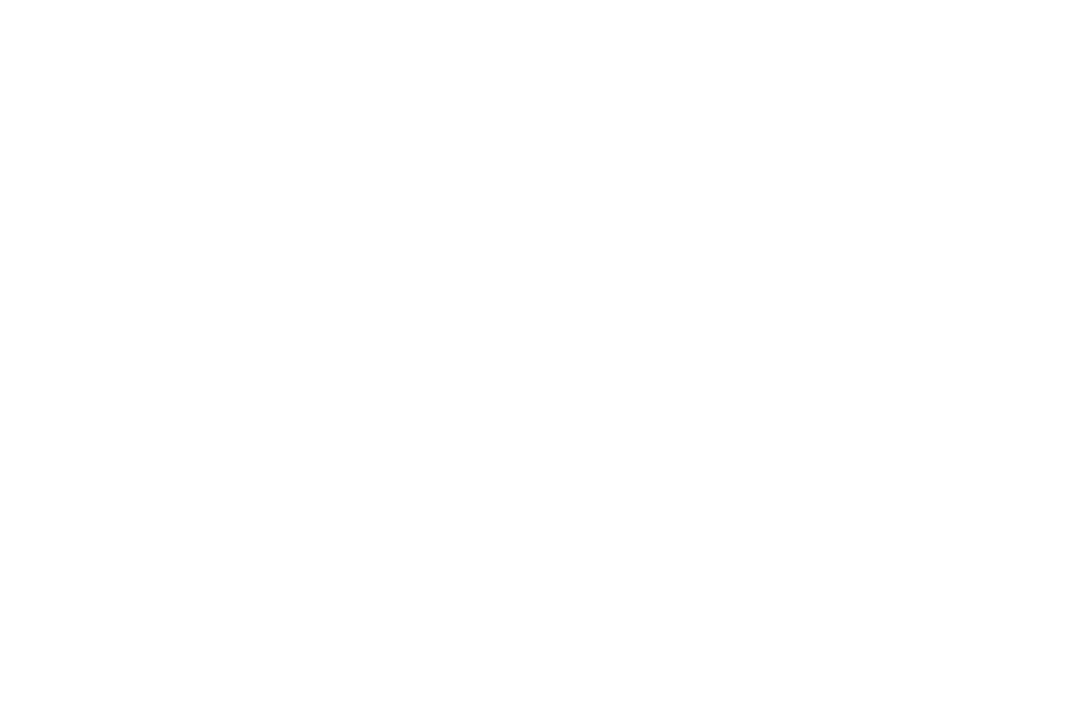
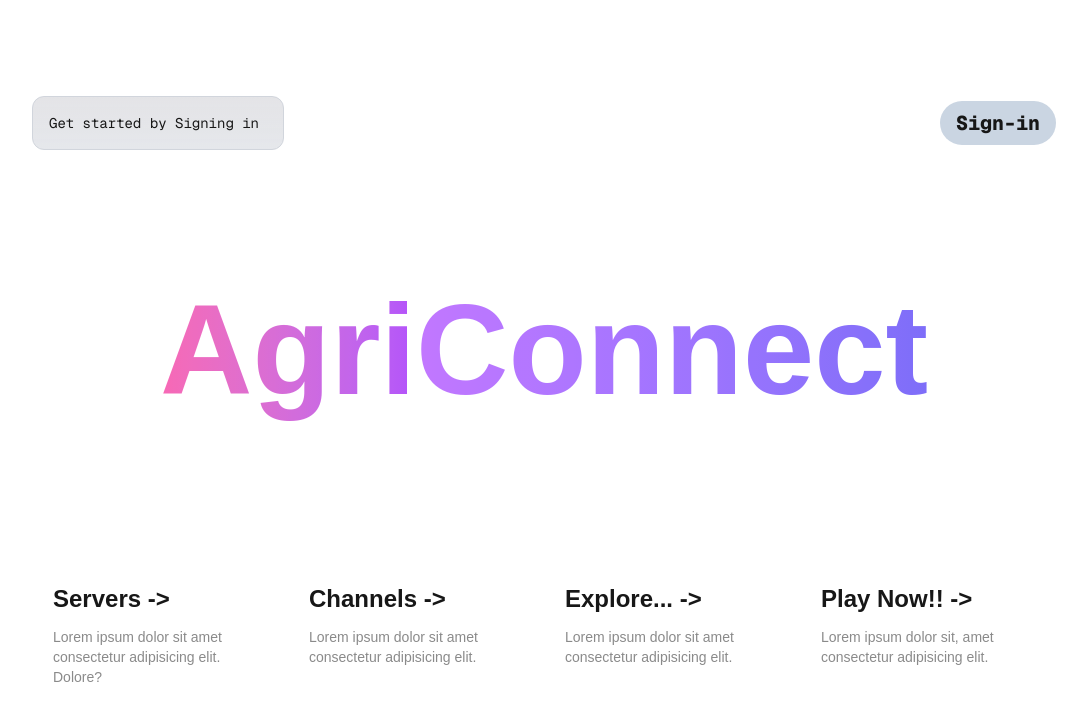
Before and after one commit to 707Harsh/HackByte-3.0, a Next.js app: page / in a window 1280 px wide. Shown: the top 720 px of the page, without its empty margins (96-1183 px from the left). Built offline with nearby package versions, Linux system fonts and the light colour scheme.

Commit message:
basic structure setup

```diff
--- /dev/null
+++ b/app/(main)/dashboard/page.tsx
@@ -0,0 +1,10 @@
+const Dashboard = async () => {
+
+  return (
+    <div className="">
+        Dashboard
+    </div>
+  );
+};
+
+export default Dashboard;
--- /dev/null
+++ b/app/(main)/layout.tsx
@@ -0,0 +1,15 @@
+import { Navbar } from "@/components/navbar";
+const MainLayout = async ({ children }: { children: React.ReactNode }) => {
+  return (
+    <div
+      className=""
+    >
+      <div className="">
+        <Navbar />
+      </div>
+      <main className="">{children}</main>
+    </div>
+  );
+};
+
+export default MainLayout;
--- a/app/page.tsx
+++ b/app/page.tsx
@@ -1,9 +1,104 @@
-import Image from "next/image";
+"use client";
+import Link from "next/link";
 
-export default function Home() {
+const SetupPage = () => {
+
   return (
-    <div className="">
+    <main className="flex min-h-screen flex-col items-center justify-between p-24">
+      <div className="z-10 w-[100vw] max-w-5xl items-center justify-between font-mono text-sm lg:flex">
+        <p className="fixed left-0 top-0 flex w-[100vw] justify-center border-b border-gray-300 bg-gradient-to-b from-zinc-200 pb-6 pt-8 backdrop-blur-2xl dark:border-neutral-800 dark:bg-zinc-800/30 dark:from-inherit lg:static lg:w-auto lg:rounded-xl lg:border lg:bg-gray-200 lg:p-4 lg:dark:bg-zinc-800/30">
+          Get started by Signing in&nbsp;
+        </p>
+        <div className="fixed bottom-0 left-0 flex h-32 w-[100vw] items-end justify-center bg-gradient-to-t from-white via-white dark:from-black dark:via-black lg:static lg:size-auto lg:bg-none backdrop-filter backdrop-blur-xl">
+          <span className="cursor-pointer flex place-items-center gap-2 p-8 lg:pointer-events-auto lg:p-0">
+            <Link
+              href="/servers"
+              className=" cursor-pointer px-4 py-2 rounded-full  relative dark:drop-shadow-[0_0_0.3rem_#ffffff70] dark:text-slate-800 text-xl font-extrabold bg-slate-300 "
+            >
+              Sign-in
+            </Link>
+          </span>
+        </div>
+      </div>
 
-    </div>
+      <div className="after:translate-x-1/3 after:bg-gradient-conic after:from-sky-200 after:via-blue-200 after:blur-2xl after:content-[''] before:dark:bg-gradient-to-br before:dark:from-transparent before:dark:to-blue-700 before:dark:opacity-10 after:dark:from-sky-900 after:dark:via-[#0141ff] after:dark:opacity-40 sm:before:w-[480px] sm:after:w-[240px] before:lg:h-[360px] animate-pulse duration-5000">
+        <p className="relative dark:drop-shadow-[0_0_0.3rem_#ffffff70] dark:text-white md:text-9xl text-6xl mb-14 mt-10 font-extrabold ">
+          <span className="text-transparent bg-clip-text bg-gradient-to-r from-pink-500 to-purple-600">
+            Agri
+          </span>
+          <span className="text-transparent bg-clip-text bg-gradient-to-r from-purple-500 to-indigo-600">
+            Connect
+          </span>
+        </p>
+      </div>
+
+      <div className="mb-32 grid text-center lg:mb-0 lg:w-full lg:max-w-5xl lg:grid-cols-4 lg:text-left">
+        <Link
+          href="/servers"
+          className="group rounded-lg border border-transparent px-5 py-4 transition-colors hover:border-gray-300 hover:bg-gray-100 hover:dark:border-neutral-700 hover:dark:bg-neutral-800/30"
+          rel="noopener noreferrer"
+        >
+          <h2 className="mb-3 text-2xl font-semibold ">
+            Servers{" "}
+            <span className="inline-block transition-transform group-hover:translate-x-1 motion-reduce:transform-none">
+              -&gt;
+            </span>
+          </h2>
+          <p className="m-0 max-w-[30ch] text-sm opacity-50">
+            Lorem ipsum dolor sit amet consectetur adipisicing elit. Dolore?
+          </p>
+        </Link>
+
+        <Link
+          href="/servers"
+          className="group rounded-lg border border-transparent px-5 py-4 transition-colors hover:border-gray-300 hover:bg-gray-100 hover:dark:border-neutral-700 hover:dark:bg-neutral-800/30 "
+          rel="noopener noreferrer"
+        >
+          <h2 className="mb-3 text-2xl font-semibold ">
+            Channels{" "}
+            <span className="inline-block transition-transform group-hover:translate-x-1 motion-reduce:transform-none">
+              -&gt;
+            </span>
+          </h2>
+          <p className="m-0 max-w-[30ch] text-sm opacity-50">
+            Lorem ipsum dolor sit amet consectetur adipisicing elit.
+          </p>
+        </Link>
+
+        <Link
+          href="/servers"
+          className="group rounded-lg border border-transparent px-5 py-4 transition-colors hover:border-gray-300 hover:bg-gray-100 hover:dark:border-neutral-700 hover:dark:bg-neutral-800/30"
+          rel="noopener noreferrer"
+        >
+          <h2 className="mb-3 text-2xl font-semibold">
+            Explore...{" "}
+            <span className="inline-block transition-transform group-hover:translate-x-1 motion-reduce:transform-none">
+              -&gt;
+            </span>
+          </h2>
+          <p className="m-0 max-w-[30ch] text-sm opacity-50">
+            Lorem ipsum dolor sit amet consectetur adipisicing elit.
+          </p>
+        </Link>
+
+        <Link
+          href="/servers"
+          className="group rounded-lg border border-transparent px-5 py-4 transition-colors hover:border-gray-300 hover:bg-gray-100 hover:dark:border-neutral-700 hover:dark:bg-neutral-800/30"
+          rel="noopener noreferrer"
+        >
+          <h2 className="mb-3 text-2xl font-semibold">
+            Play Now!!{" "}
+            <span className="inline-block transition-transform group-hover:translate-x-1 motion-reduce:transform-none">
+              -&gt;
+            </span>
+          </h2>
+          <p className="m-0 max-w-[30ch] text-balance text-sm opacity-50">
+            Lorem ipsum dolor sit, amet consectetur adipisicing elit.
+          </p>
+        </Link>
+      </div>
+    </main>
   );
-}
+};
+
+export default SetupPage;
--- /dev/null
+++ b/components/navbar.tsx
@@ -0,0 +1,7 @@
+import React from 'react'
+
+export const Navbar = () => {
+  return (
+    <div className='h-5 w-full'>navbar</div>
+  )
+}
```
